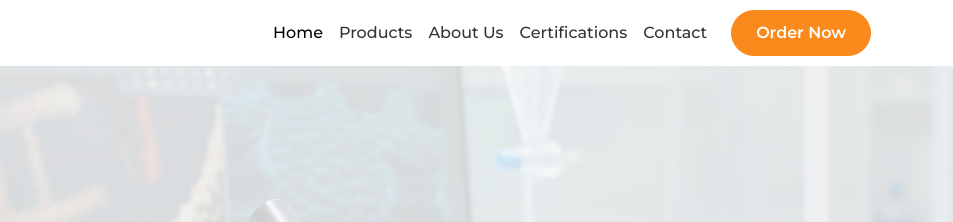
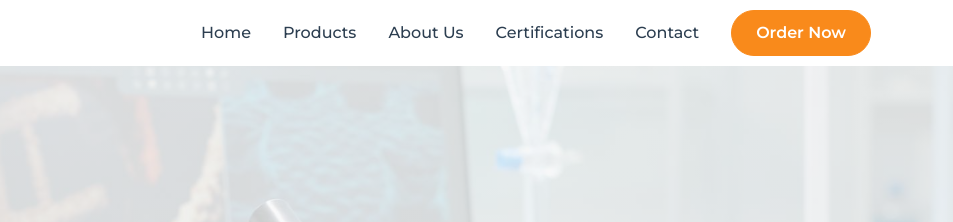
Before and after one commit to Mustafa-Lowna/Pharamacia-Kuwait, a plain HTML site: page index.html in a window 1280 px wide. Shown: the top 222 px of the page, 327-1280 px from the left. Drawn offline with nearby package versions, Linux system fonts and the light colour scheme.

Commit message:
Enhance Navbar Link Styles With Improved Hover Effects

```diff
--- a/styles.css
+++ b/styles.css
@@ -66,6 +66,28 @@ html {
 } */
 .navbar-toggler {
   border: 1px solid #ddd;
+}
+.nav-link {
+  font-weight: 500;
+  margin: 0 8px;
+  position: relative;
+  color: var(--dark-text) !important;
+  font-size: 16px;
+}
+
+.nav-link:after {
+  content: "";
+  position: absolute;
+  bottom: 0;
+  left: 0;
+  width: 0;
+  height: 2px;
+  background-color: var(--primary-blue);
+  transition: width 0.3s ease;
+}
+
+.nav-link:hover:after {
+  width: 100%;
 }
 
 /* MOBILE - Only logo-text gap change */
```
